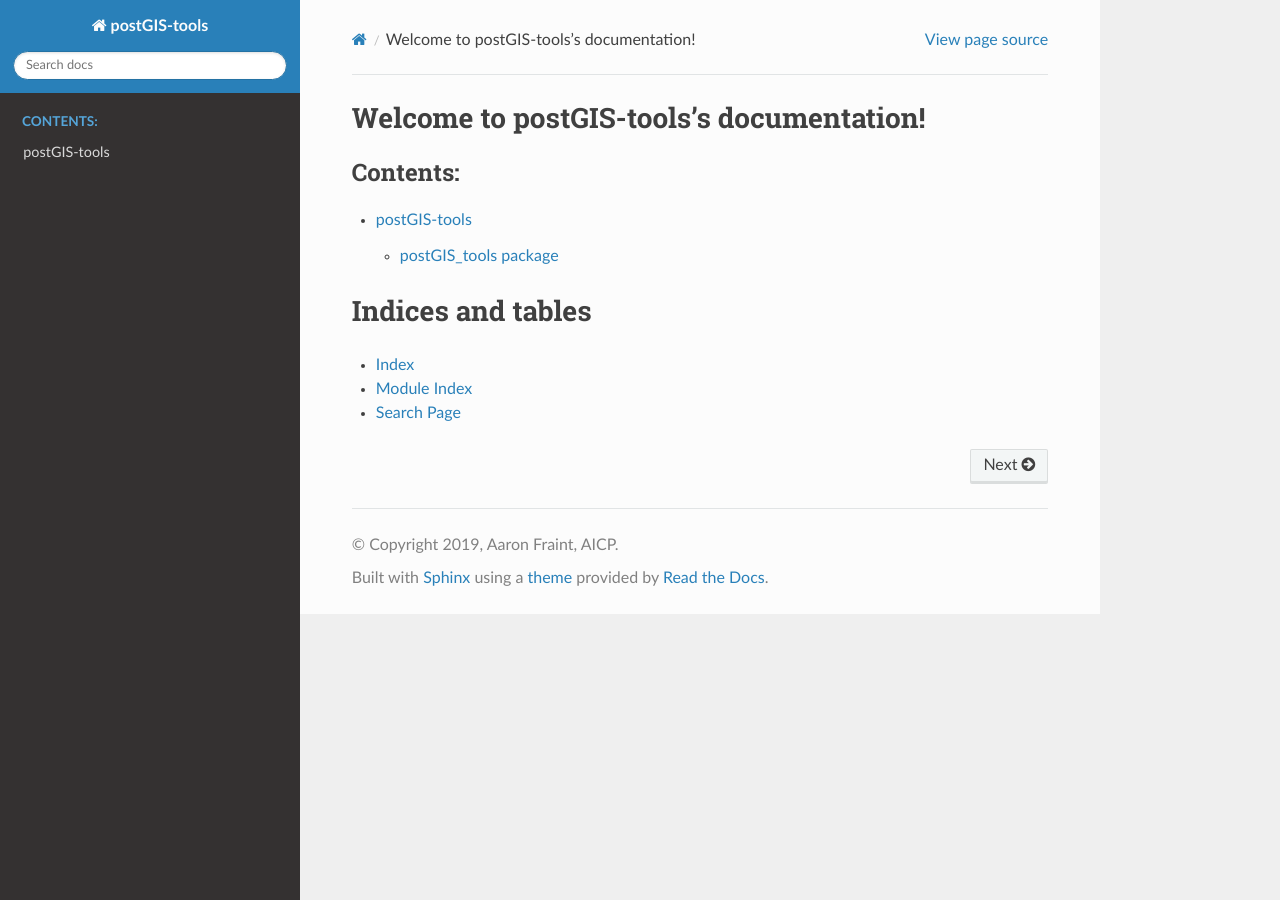
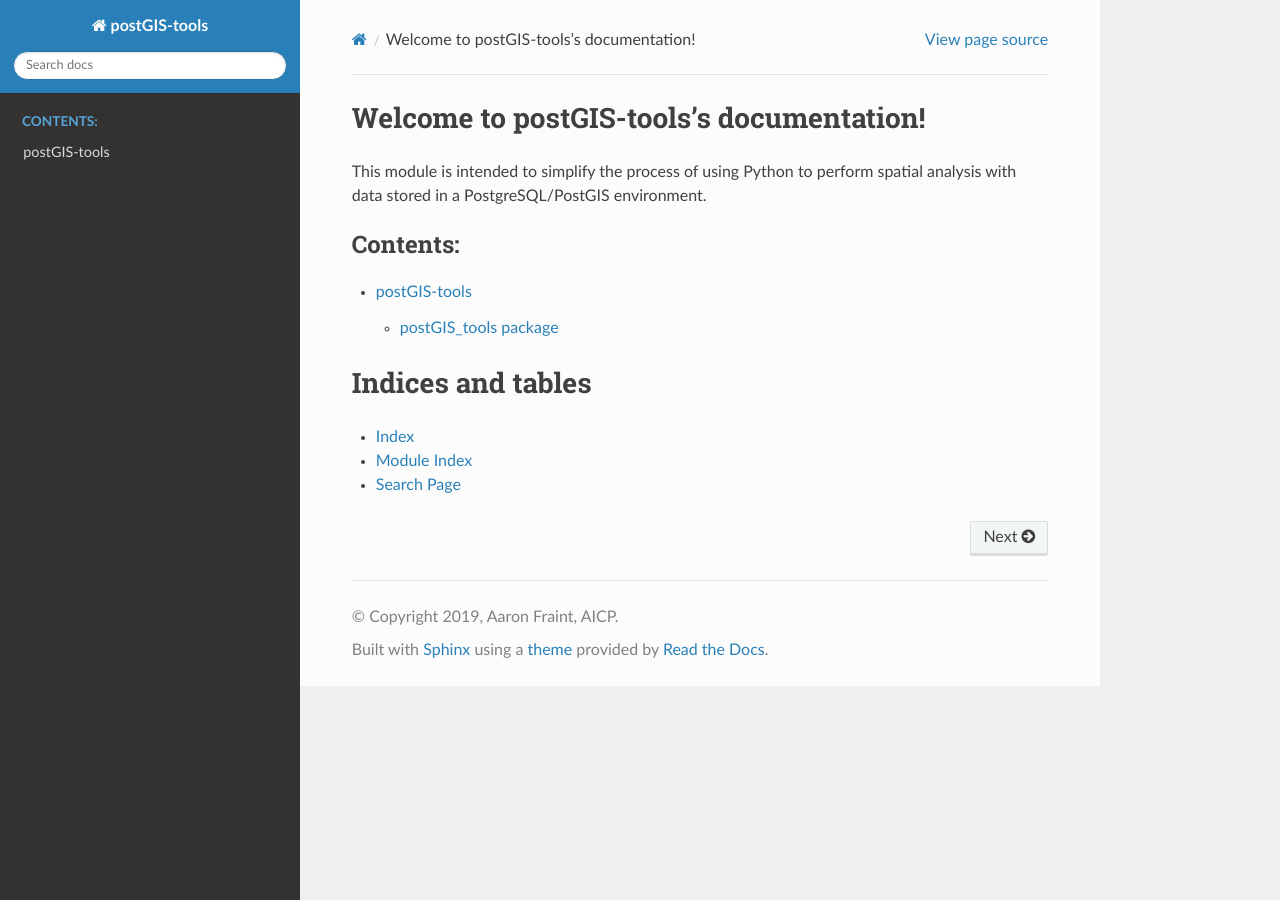
Before and after one commit to AltaPlanning/postGIS-tools, a Sphinx documentation site: the page built from docs/source/index.rst, in a window 1280 px wide. Built offline with Sphinx 7.4.7 and the Read the Docs theme 2.0.0, drawn with Linux system fonts in a browser that asks for light colours.

Commit message:
adding some top-level docs to the landing page

```diff
--- a/docs/source/index.rst
+++ b/docs/source/index.rst
@@ -5,6 +5,9 @@
 
 Welcome to postGIS-tools's documentation!
 =========================================
+
+This module is intended to simplify the process of using Python
+to perform spatial analysis with data stored in a PostgreSQL/PostGIS environment.
 
 .. toctree::
    :maxdepth: 2
```
